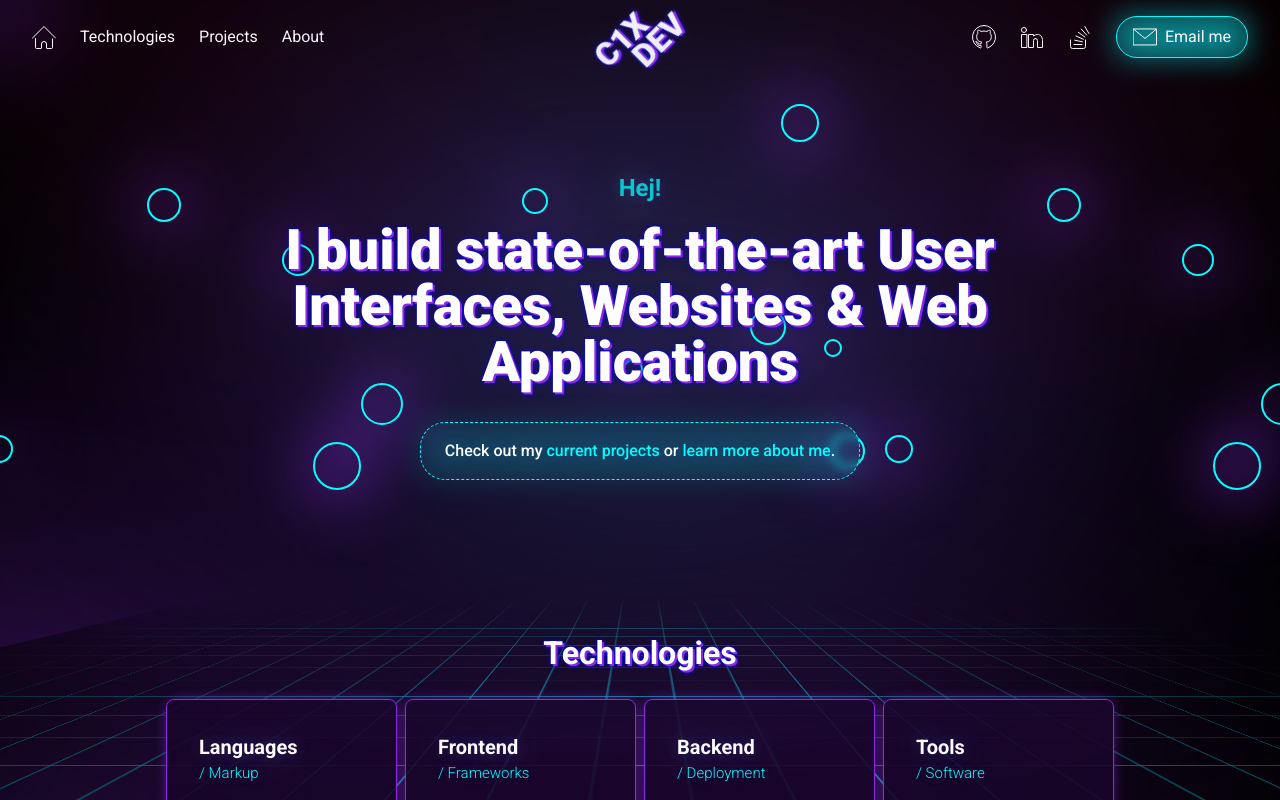
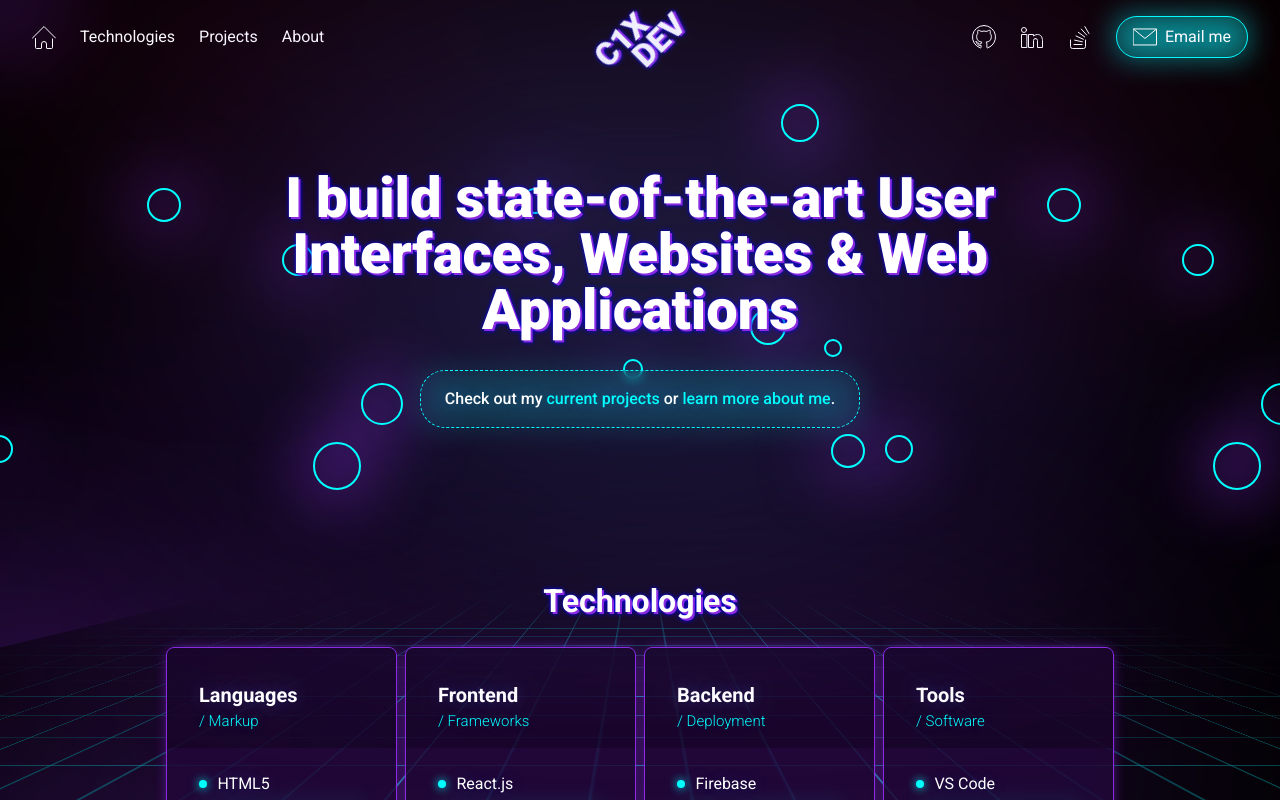
Before and after one commit to mattkraemer/c1x-v5, a Next.js app: page / in a window 1280 px wide. Shown: the top 800 px of the page. Built offline with nearby package versions, Linux system fonts and the light colour scheme.

Commit message:
remove h2

```diff
--- a/components/Header/index.js
+++ b/components/Header/index.js
@@ -6,7 +6,6 @@ export default function Header() {
     <div class={styles.header}>
       <div class="container">
         <div class={styles.inner}>
-          <h2>Hej!</h2>
           <h1>I build state-of-the-art User Interfaces, Websites & Web Applications</h1>
           <p>
             Check out my <Link href="#projects"><a>current projects</a></Link> or <Link href="#about"><a>learn more about me</a></Link>.
```
